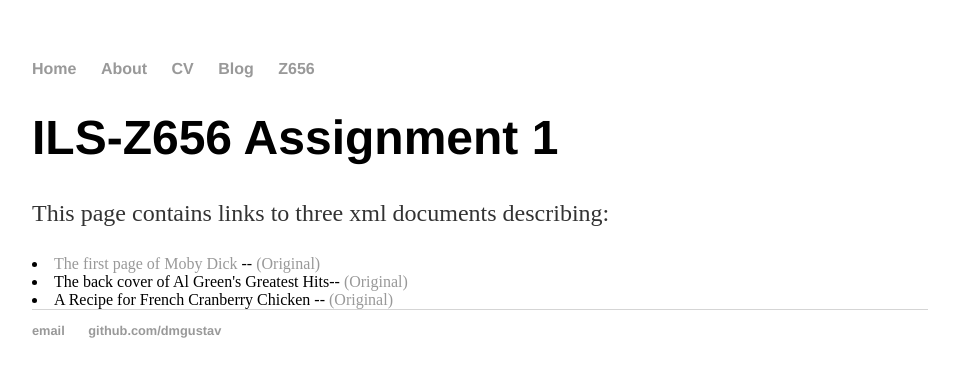
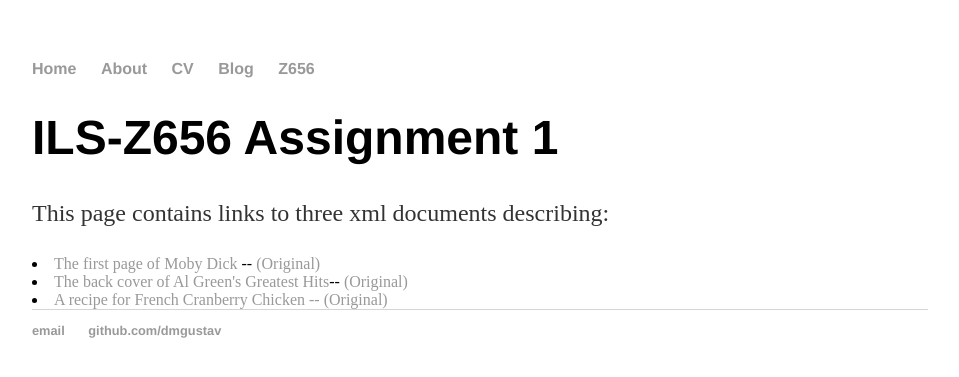
Before and after one commit to dmgustav/dmgustav.github.io, a Jekyll site: the page built from z656/assignment1/index.html, in a window 1280 px wide. Shown: the top 377 px of the page, without its empty margins (160-1119 px from the left). Built offline with Jekyll 4.4.1, drawn with Linux system fonts in a browser that asks for light colours; part of the change alters nothing that is shown.

```diff
--- a/z656/assignment1/index.html
+++ b/z656/assignment1/index.html
@@ -7,5 +7,5 @@ title: ILS-Z656 Assignment 1
 <p>This page contains links to three xml documents describing:</p>
 <u1>
   <li><a href="/z656/assignment1/mobydick.xml">The first page of Moby Dick</a> -- <a href="http://fedora.dlib.indiana.edu/fedora/get/iudl:1486170/LARGE">(Original)</a></li>
-  <li>The back cover of Al Green's Greatest Hits-- <a href="https://nhomenda.github.io/Z656/Al-Green-Greatest-Hits-back.jpg">(Original)</a></li>
-  <li>A Recipe for French Cranberry Chicken -- <a href="https://nhomenda.github.io/Z656/French-Cranberry-Chicken-Recipe.jpg">(Original)</a></li></u1></div>
+  <li><a href="/z656/assignment1/algreen.xml">The back cover of Al Green's Greatest Hits</a>-- <a href="https://nhomenda.github.io/Z656/Al-Green-Greatest-Hits-back.jpg">(Original)</a></li>
+  <li><a href="/z656/assignment1/frenchcranberry.xml">A recipe for French Cranberry Chicken -- <a href="https://nhomenda.github.io/Z656/French-Cranberry-Chicken-Recipe.jpg">(Original)</a></li></u1></div>
```
